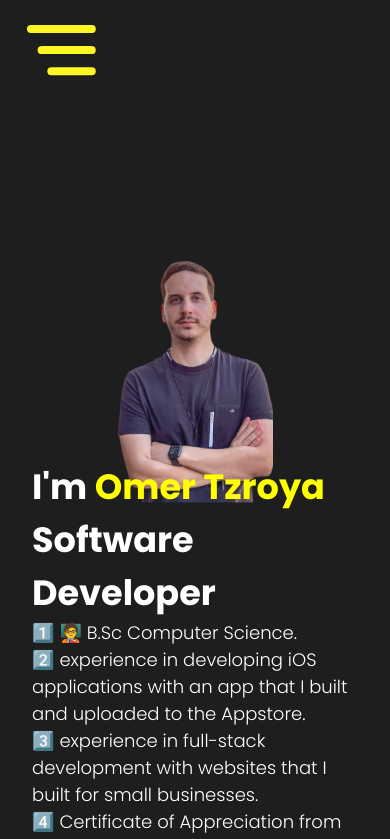
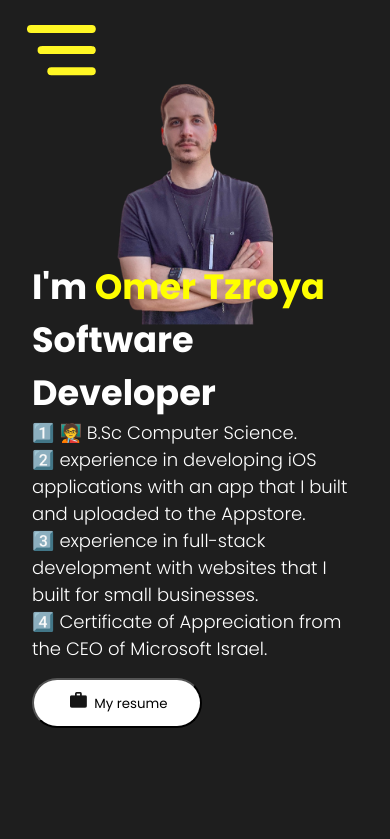
Before and after one commit to omertzroya/Portfolio-React-Project, a React (Create React App) app: page / in a window 390 px wide. Shown: the top 839 px of the page. Built offline with nearby package versions, Linux system fonts and the light colour scheme.

Commit message:
complete project 1

```diff
--- a/src/components/Contact/contact.jsx
+++ b/src/components/Contact/contact.jsx
@@ -27,7 +27,7 @@ const Contact = () => {
        <input type="text" placeholder="Name" className="name" name="to_name"/>
         <input type="text" placeholder="Email" className="email" name="from_email"/>
         <textarea placeholder="Message" className="message" name="message"></textarea>
-        <button className="contactFormButton" type="submit" value="send">Send</button>
+        <button className="contactFormButton" type="submit" >Send</button>
        </form>
 
       </section>
--- a/src/components/Intro/intro.css
+++ b/src/components/Intro/intro.css
@@ -71,7 +71,7 @@
     width: 40%;
     height: 30%;
     position: absolute;
-    top:35%;
+    top:14%;
     left: 50%;
     transform: translate(-50%, -50%);
     object-fit: cover;
@@ -80,7 +80,6 @@
   }
   .introContent {
     font-size: 9vw;
-    margin-top: 200px;
   }
   .hello {
     font-size: 7vw;
```
